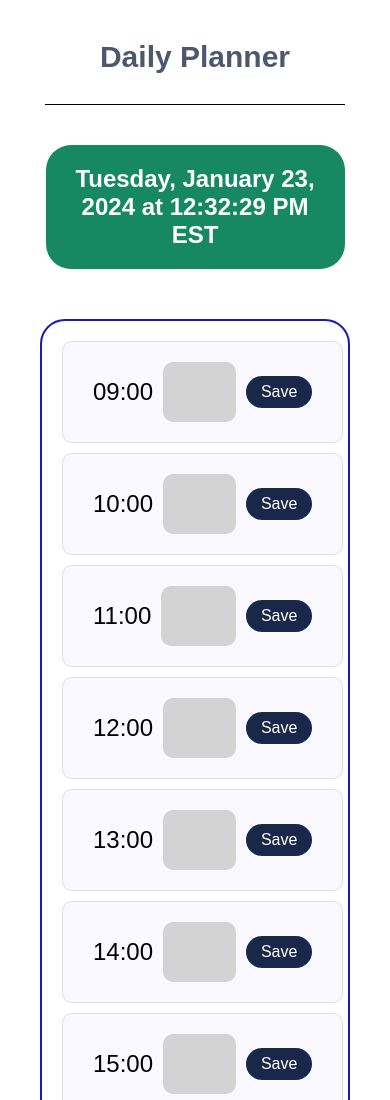
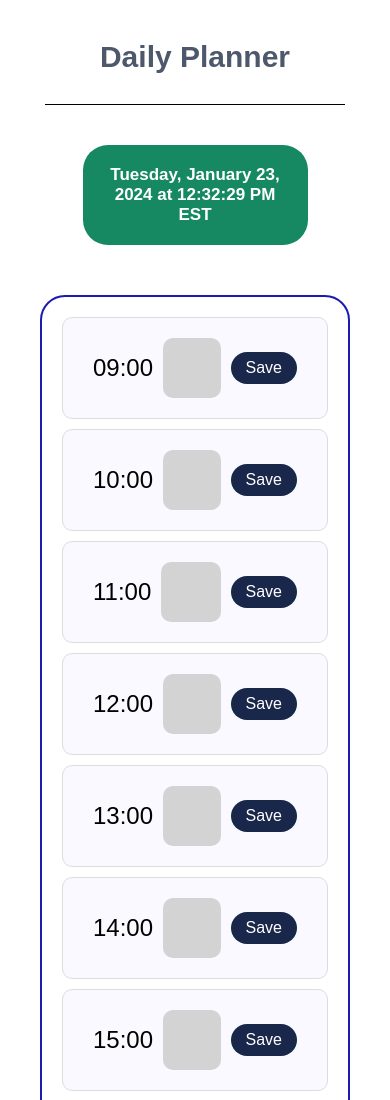
Before and after one commit to Jetniksyla/daily_planner, a plain HTML site: page index.html in a window 390 px wide. Shown: the top 1100 px of the page. Drawn offline with Linux system fonts and the light colour scheme.

Commit message:
Modify #datedDateTimeup for mobile responsiveness: set width to 50% and font-size to 17px (previously 70%).

```diff
--- a/assets/style.css
+++ b/assets/style.css
@@ -108,7 +108,9 @@ Button:active {
 }
 
 /* Media query for screens up to 500px and up to 748px wide */
-@media only screen and (max-width: 448px), (max-width: 748px) {
+@media only screen and (max-width: 448px),
+(max-width: 748px) {
+
   /* Styles for h1 element */
   h1 {
     font-size: 30px;
@@ -117,7 +119,8 @@ Button:active {
   /* Adjust width to 70% for #updatedDateTime element */
 
   #updatedDateTime {
-    width: 70%;
+    width: 50%;
+    font-size: 17px;
   }
 
   /* Styles for input elements */
@@ -131,13 +134,13 @@ Button:active {
   .future {
     border-radius: 10px;
     padding: 20px;
-    width: 90%;
+    /* width: 90%; */
   }
 
   /* Styles for elements with class .updatedDateTime */
   .updatedDateTime {
     font-size: 15px;
-    width: 50%;
+    /* width: 50%; */
     margin: auto;
     padding: 10px;
     margin-top: 30px;
```
